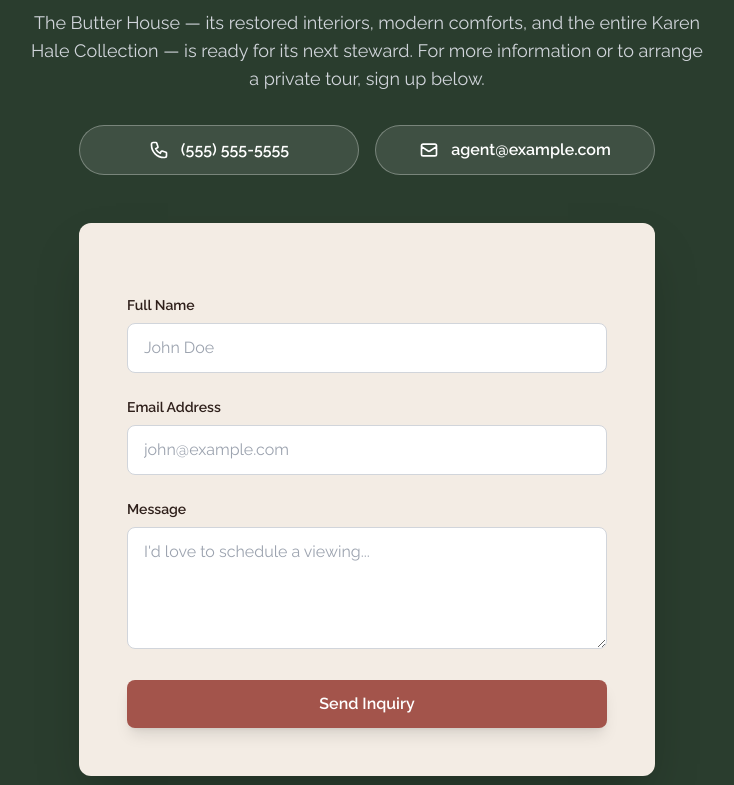
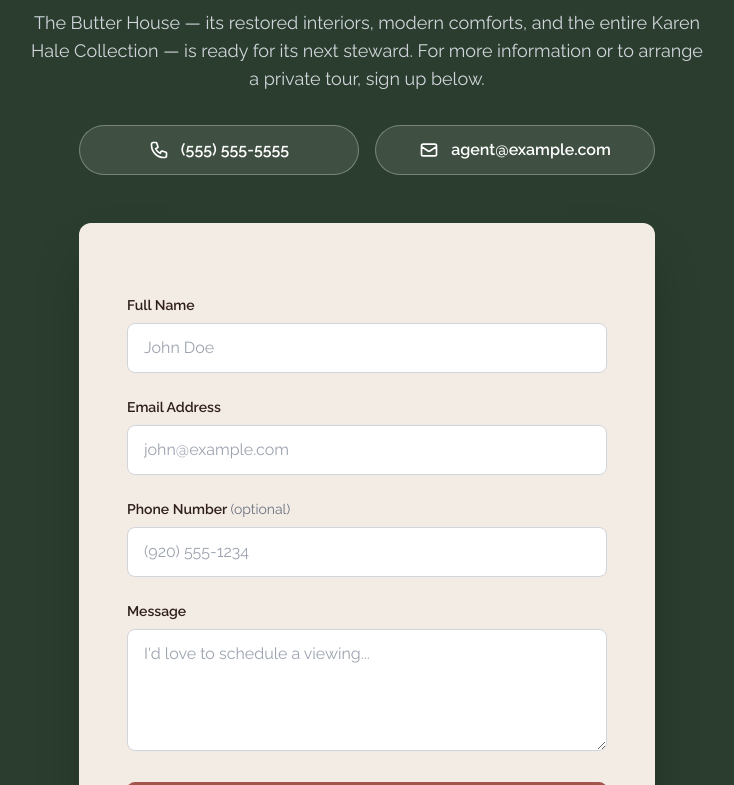
Before and after one commit to neonfuz/victorian-estate-site, a plain HTML site: page index.html in a window 1280 px wide. Shown: the part 11215-12000 px from the top of the page, without its empty margins (273-1007 px from the left). Drawn offline with nearby package versions, Linux system fonts and the light colour scheme; a web font is replaced by a local one.

Commit message:
add optional phone field to inquiry form

```diff
--- a/index.html
+++ b/index.html
@@ -606,6 +606,10 @@
                         <input type="email" name="email" required class="w-full px-4 py-3 rounded-lg border border-gray-300 focus:outline-none focus:ring-2 focus:ring-victorian-gold" placeholder="john@example.com">
                     </div>
                     <div>
+                        <label class="block text-sm font-semibold mb-2">Phone Number <span class="font-normal text-gray-500">(optional)</span></label>
+                        <input type="tel" name="phone" class="w-full px-4 py-3 rounded-lg border border-gray-300 focus:outline-none focus:ring-2 focus:ring-victorian-gold" placeholder="(920) 555-1234">
+                    </div>
+                    <div>
                         <label class="block text-sm font-semibold mb-2">Message</label>
                         <textarea name="message" rows="4" required class="w-full px-4 py-3 rounded-lg border border-gray-300 focus:outline-none focus:ring-2 focus:ring-victorian-gold" placeholder="I'd love to schedule a viewing..."></textarea>
                     </div>
```
